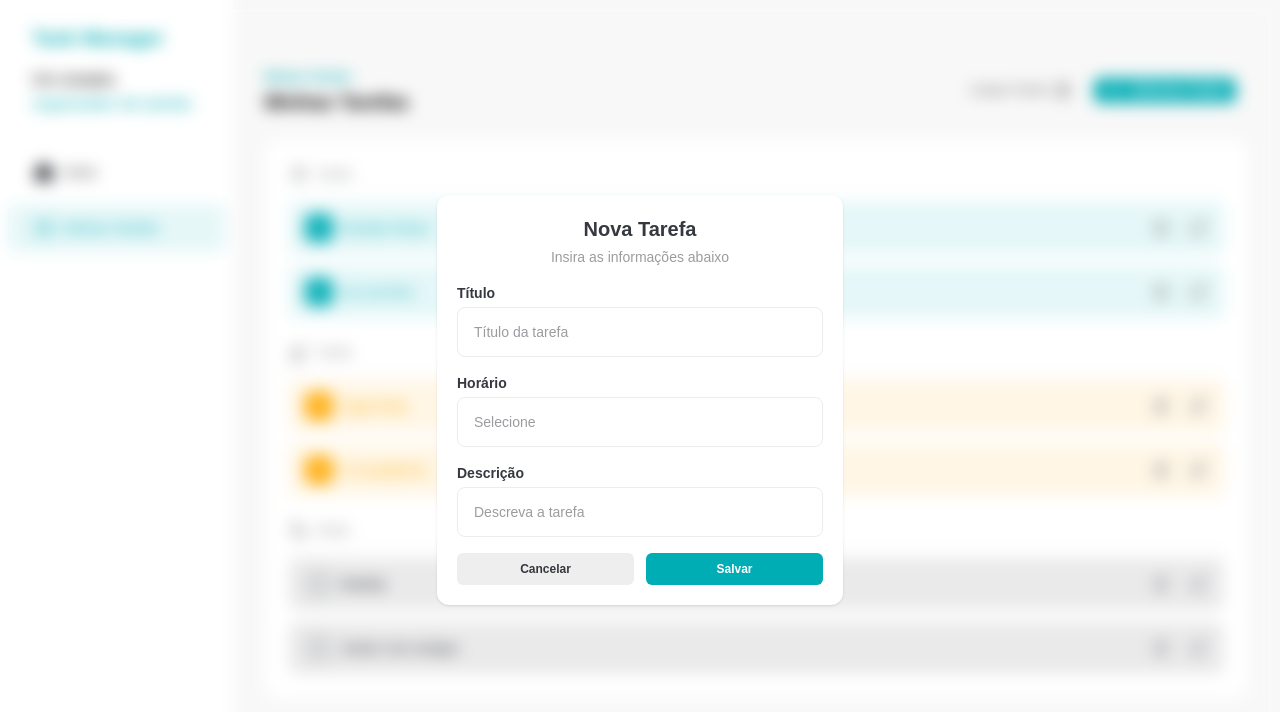
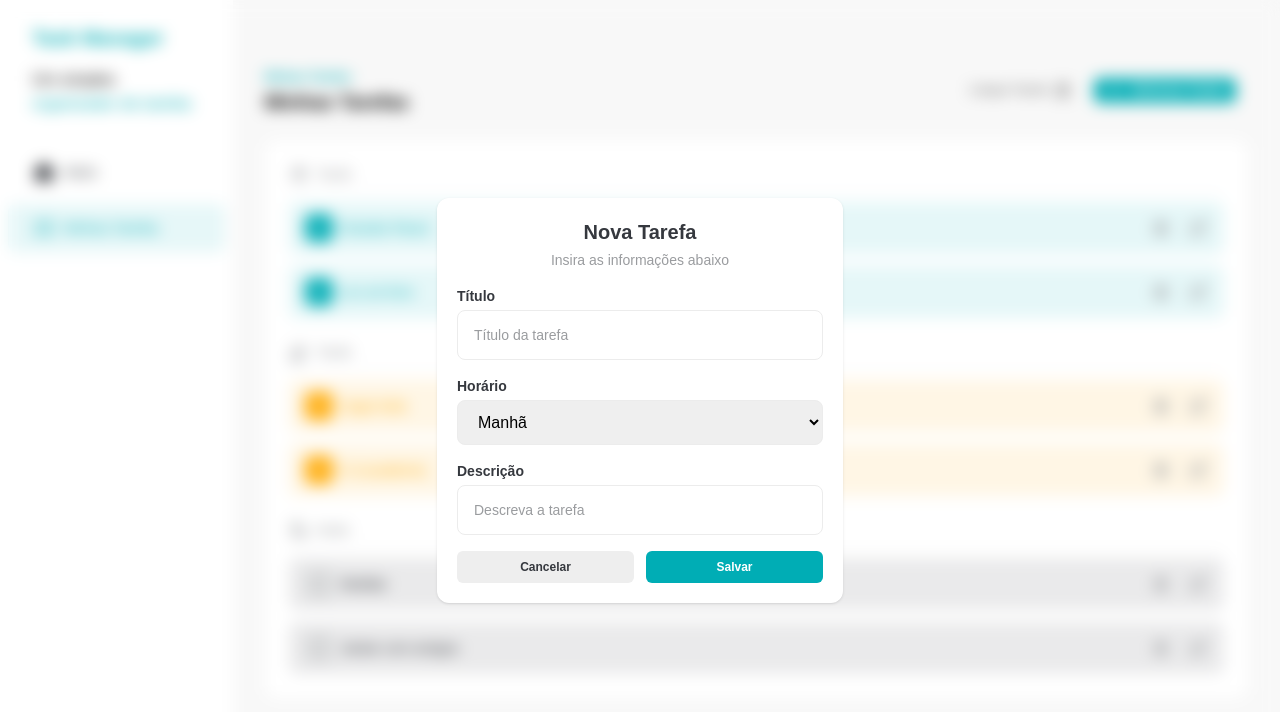
Before and after one commit to lucioneves/listador-de-tarefas, a React (Vite) app: page / in a window 1280 px wide. Both pictures are taken after a click on the button "Adicionar Tarefa". Shown: the top 712 px of the page. Built offline with nearby package versions, Linux system fonts and the light colour scheme; a web font is replaced by a local one.

Commit message:
feat: add InputLabel component

```diff
--- a/src/components/AddTaskDialog.jsx
+++ b/src/components/AddTaskDialog.jsx
@@ -6,6 +6,7 @@ import { CSSTransition } from 'react-transition-group'
 
 import Button from './Button'
 import Input from './Input'
+import InputLabel from './InputLabel'
 
 const AddTaskDialog = ({ isOpen, handleClose }) => {
   const nodeRef = useRef()
@@ -38,7 +39,18 @@ const AddTaskDialog = ({ isOpen, handleClose }) => {
                   label="Título"
                   placeholder="Título da tarefa"
                 />
-                <Input id="time" label="Horário" placeholder="Selecione" />
+                <div className="flex flex-col gap-1 text-left">
+                  <InputLabel htmlFor="time">Horário</InputLabel>
+                  <select
+                    id="time"
+                    className="rounded-lg border border-solid border-[#ECECEC] px-4 py-3 outline-[#00ADB5] placeholder:text-sm placeholder:text-[#9A9C9F]"
+                  >
+                    <option value="morning">Manhã</option>
+                    <option value="afternoon">Tarde</option>
+                    <option value="evening">Noite</option>
+                  </select>
+                </div>
+
                 <Input
                   id="description"
                   label="Descrição"
--- a/src/components/Input.jsx
+++ b/src/components/Input.jsx
@@ -1,10 +1,9 @@
+import InputLabel from './InputLabel'
+
 const Input = ({ label, ...rest }) => {
   return (
     <div className="flex flex-col space-y-1 text-left">
-      <label className="text-sm font-semibold text-[#35383E]" htmlFor={rest.id}>
-        {label}
-      </label>
-
+      <InputLabel htmlFor={rest.id}>{label}</InputLabel>
       <input
         className="rounded-lg border border-solid border-[#ECECEC] px-4 py-3 outline-[#00ADB5] placeholder:text-sm placeholder:text-[#9A9C9F]"
         {...rest}
--- /dev/null
+++ b/src/components/InputLabel.jsx
@@ -0,0 +1,8 @@
+const InputLabel = (props) => {
+  return (
+    <label className="text-sm font-semibold text-[#35383E]" {...props}>
+      {props.children}
+    </label>
+  )
+}
+export default InputLabel
```
